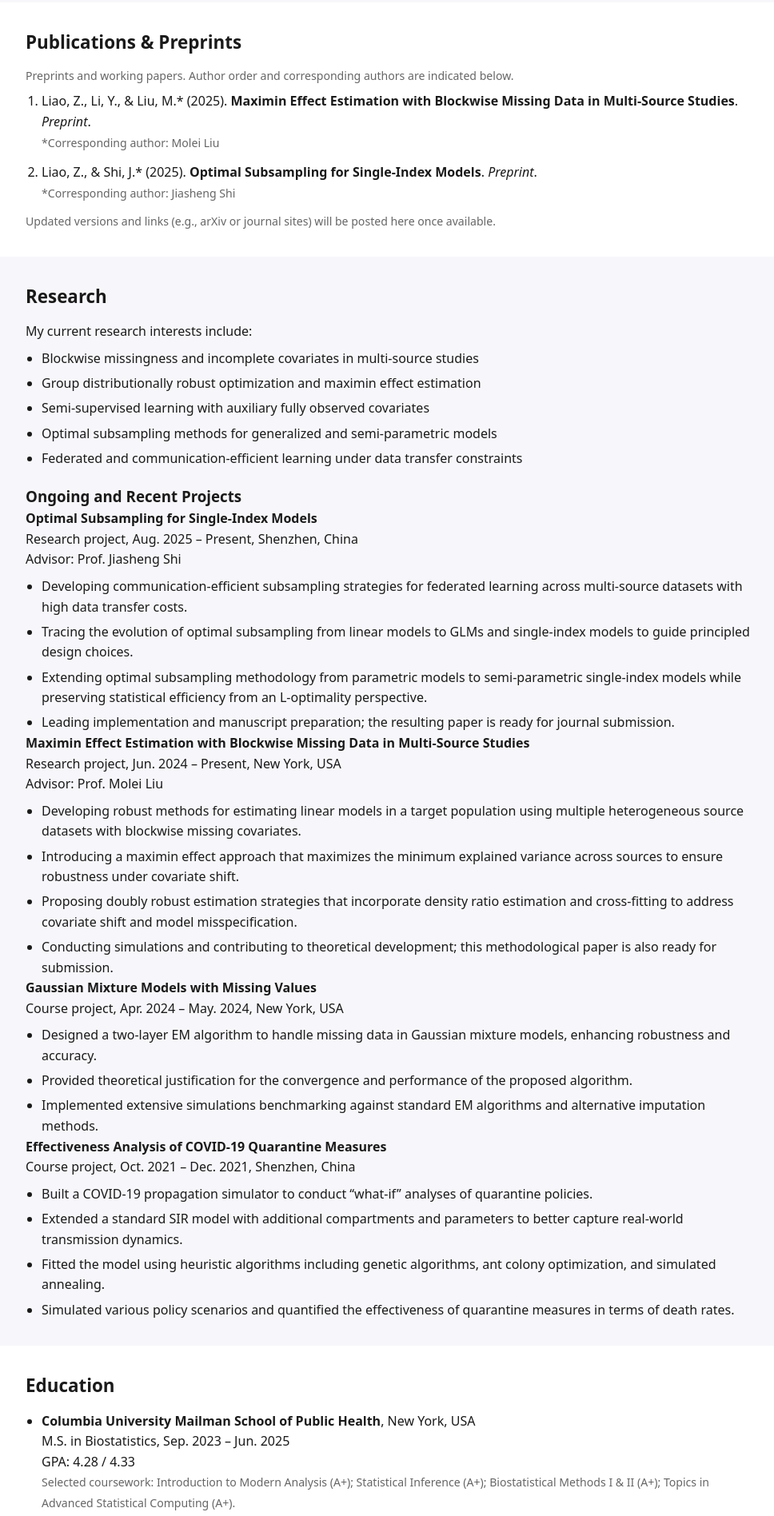
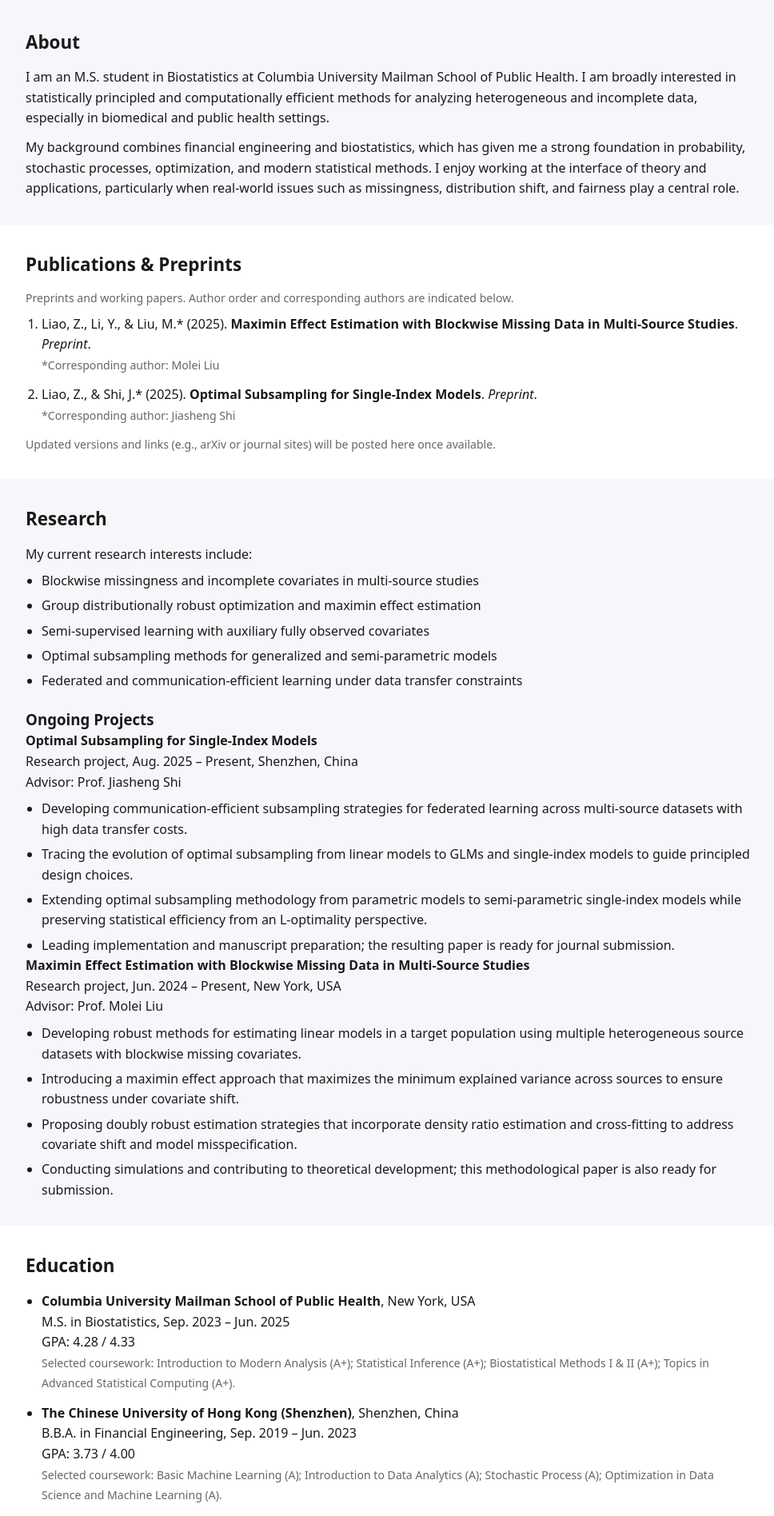
Before and after one commit to ziqiliao/ziqiliao.github.io, a plain HTML site: page index.html in a window 1280 px wide. Shown: the part 609-2505 px from the top of the page at 80% size, without its empty margins (152-1120 px from the left). Drawn offline with Linux system fonts and the light colour scheme.

Commit message:
Update index.html

```diff
--- a/index.html
+++ b/index.html
@@ -15,12 +15,12 @@
         <p class="tagline">M.S. Biostatistics · Robust Methods · Missing Data</p>
       </div>
       <nav class="nav">
+        <a href="#about">About</a>
         <a href="#publications">Publications</a>
         <a href="#research">Research</a>
         <a href="#education">Education</a>
         <a href="#cv">CV</a>
         <a href="#contact">Contact</a>
-        <a href="#about">About</a>
       </nav>
     </div>
   </header>
@@ -76,7 +76,25 @@
       </div>
     </section>
 
-    <!-- Publications FIRST -->
+    <!-- About FIRST -->
+    <section id="about" class="section">
+      <div class="container">
+        <h2>About</h2>
+        <p>
+          I am an M.S. student in Biostatistics at Columbia University Mailman School of Public Health.
+          I am broadly interested in statistically principled and computationally efficient methods for
+          analyzing heterogeneous and incomplete data, especially in biomedical and public health settings.
+        </p>
+        <p>
+          My background combines financial engineering and biostatistics, which has given me a strong
+          foundation in probability, stochastic processes, optimization, and modern statistical methods.
+          I enjoy working at the interface of theory and applications, particularly when real-world issues
+          such as missingness, distribution shift, and fairness play a central role.
+        </p>
+      </div>
+    </section>
+
+    <!-- Publications SECOND -->
     <section id="publications" class="section section-alt">
       <div class="container">
         <h2>Publications &amp; Preprints</h2>
@@ -103,7 +121,7 @@
       </div>
     </section>
 
-    <!-- Research -->
+    <!-- Research (only 2 projects) -->
     <section id="research" class="section">
       <div class="container">
         <h2>Research</h2>
@@ -118,7 +136,7 @@
           <li>Federated and communication-efficient learning under data transfer constraints</li>
         </ul>
 
-        <h3 style="margin-top:1.25rem;">Ongoing and Recent Projects</h3>
+        <h3 style="margin-top:1.25rem;">Ongoing Projects</h3>
 
         <p><strong>Optimal Subsampling for Single-Index Models</strong><br>
           Research project, Aug. 2025 – Present, Shenzhen, China<br>
@@ -140,25 +158,6 @@
           <li>Introducing a maximin effect approach that maximizes the minimum explained variance across sources to ensure robustness under covariate shift.</li>
           <li>Proposing doubly robust estimation strategies that incorporate density ratio estimation and cross-fitting to address covariate shift and model misspecification.</li>
           <li>Conducting simulations and contributing to theoretical development; this methodological paper is also ready for submission.</li>
-        </ul>
-
-        <p><strong>Gaussian Mixture Models with Missing Values</strong><br>
-          Course project, Apr. 2024 – May. 2024, New York, USA
-        </p>
-        <ul>
-          <li>Designed a two-layer EM algorithm to handle missing data in Gaussian mixture models, enhancing robustness and accuracy.</li>
-          <li>Provided theoretical justification for the convergence and performance of the proposed algorithm.</li>
-          <li>Implemented extensive simulations benchmarking against standard EM algorithms and alternative imputation methods.</li>
-        </ul>
-
-        <p><strong>Effectiveness Analysis of COVID-19 Quarantine Measures</strong><br>
-          Course project, Oct. 2021 – Dec. 2021, Shenzhen, China
-        </p>
-        <ul>
-          <li>Built a COVID-19 propagation simulator to conduct “what-if” analyses of quarantine policies.</li>
-          <li>Extended a standard SIR model with additional compartments and parameters to better capture real-world transmission dynamics.</li>
-          <li>Fitted the model using heuristic algorithms including genetic algorithms, ant colony optimization, and simulated annealing.</li>
-          <li>Simulated various policy scenarios and quantified the effectiveness of quarantine measures in terms of death rates.</li>
         </ul>
       </div>
     </section>
@@ -235,24 +234,6 @@
         </p>
       </div>
     </section>
-
-    <!-- About -->
-    <section id="about" class="section">
-      <div class="container">
-        <h2>About</h2>
-        <p>
-          I am an M.S. student in Biostatistics at Columbia University Mailman School of Public Health.
-          I am broadly interested in statistically principled and computationally efficient methods for
-          analyzing heterogeneous and incomplete data, especially in biomedical and public health settings.
-        </p>
-        <p>
-          My background combines financial engineering and biostatistics, which has given me a strong
-          foundation in probability, stochastic processes, optimization, and modern statistical methods.
-          I enjoy working at the interface of theory and applications, particularly when real-world issues
-          such as missingness, distribution shift, and fairness play a central role.
-        </p>
-      </div>
-    </section>
   </main>
 
   <footer class="site-footer">
```
